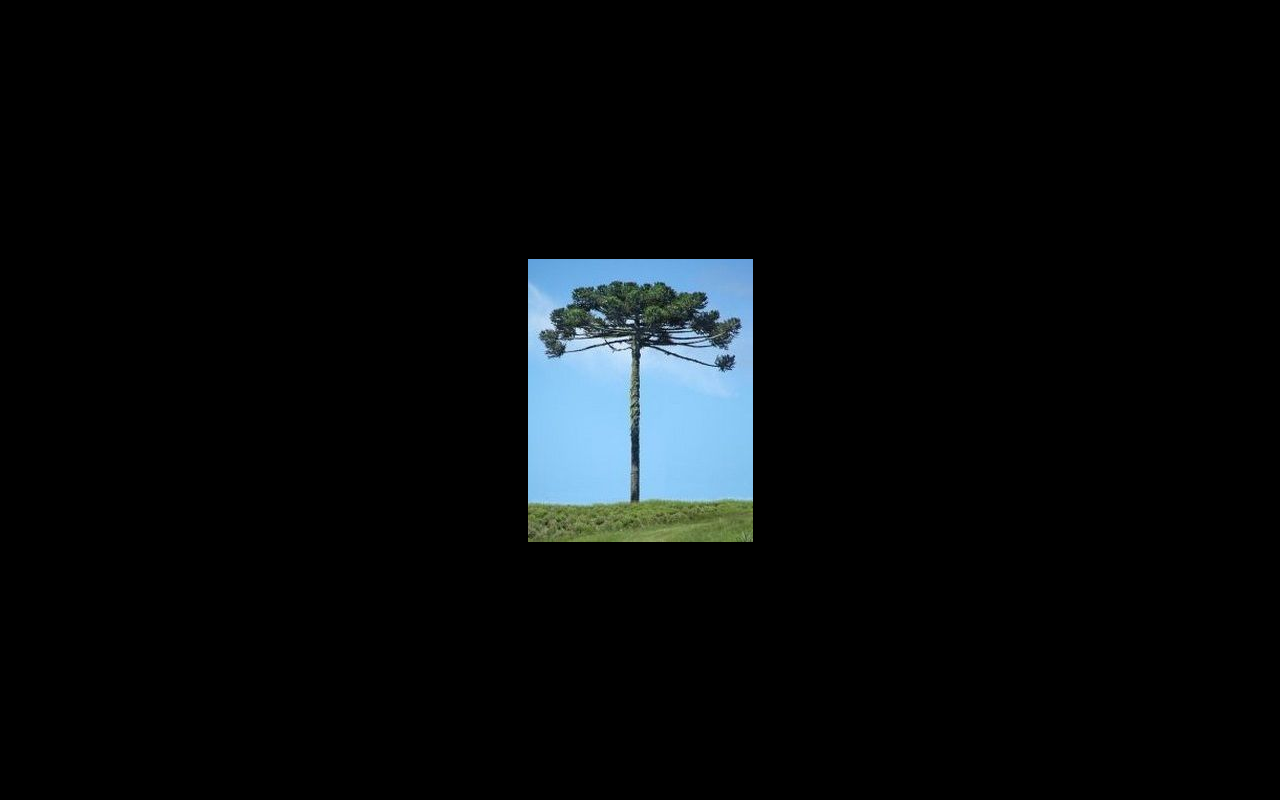
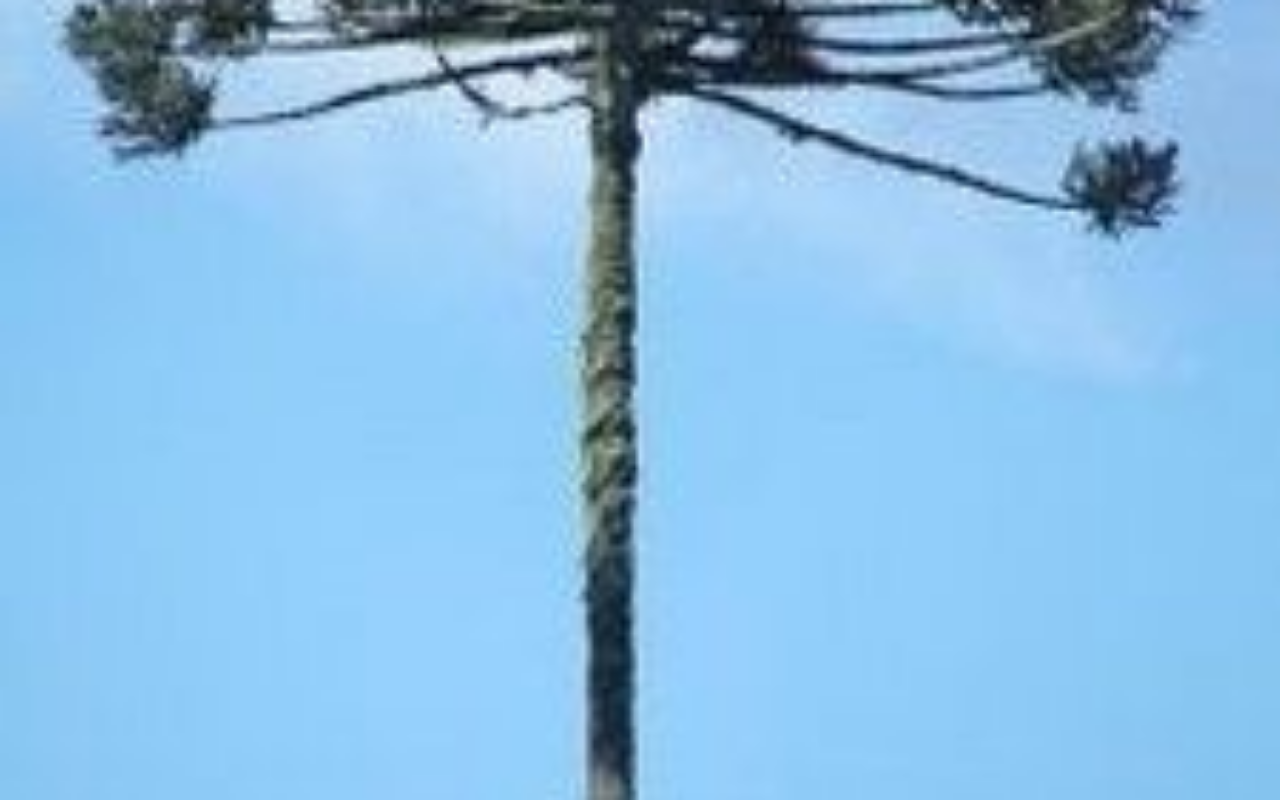
Before and after one commit to kgalafassi2003-star/ecoar, a plain HTML site: page index.html in a window 1280 px wide. Drawn offline with Linux system fonts and the light colour scheme.

Commit message:
Change title and set background image in CSS
Updated the title and modified the CSS to set a background image instead of using an img tag.

```diff
--- a/index.html
+++ b/index.html
@@ -3,25 +3,23 @@
 <head>
   <meta charset="UTF-8">
   <meta name="viewport" content="width=device-width, initial-scale=1.0">
-  <title>Minha Página com Imagem</title>
+  <title>Wallpaper</title>
   <style>
-    body {
+    html, body {
+      height: 100%;
       margin: 0;
-      height: 100vh;
-      background-color: #000;
-      display: flex;
-      align-items: center;
-      justify-content: center;
+      padding: 0;
     }
 
-    img {
-      max-width: 100%;
-      max-height: 100%;
-      object-fit: contain;
+    body {
+      background-image: url("imagem.jpg"); /* 👉 troque pelo nome da sua imagem */
+      background-size: cover; /* cobre toda a tela */
+      background-position: center;
+      background-repeat: no-repeat;
+      background-attachment: fixed; /* efeito fixo ao rolar */
     }
   </style>
 </head>
 <body>
-  <img src="imagem.jpg" alt="Minha imagem">
 </body>
 </html>
```
